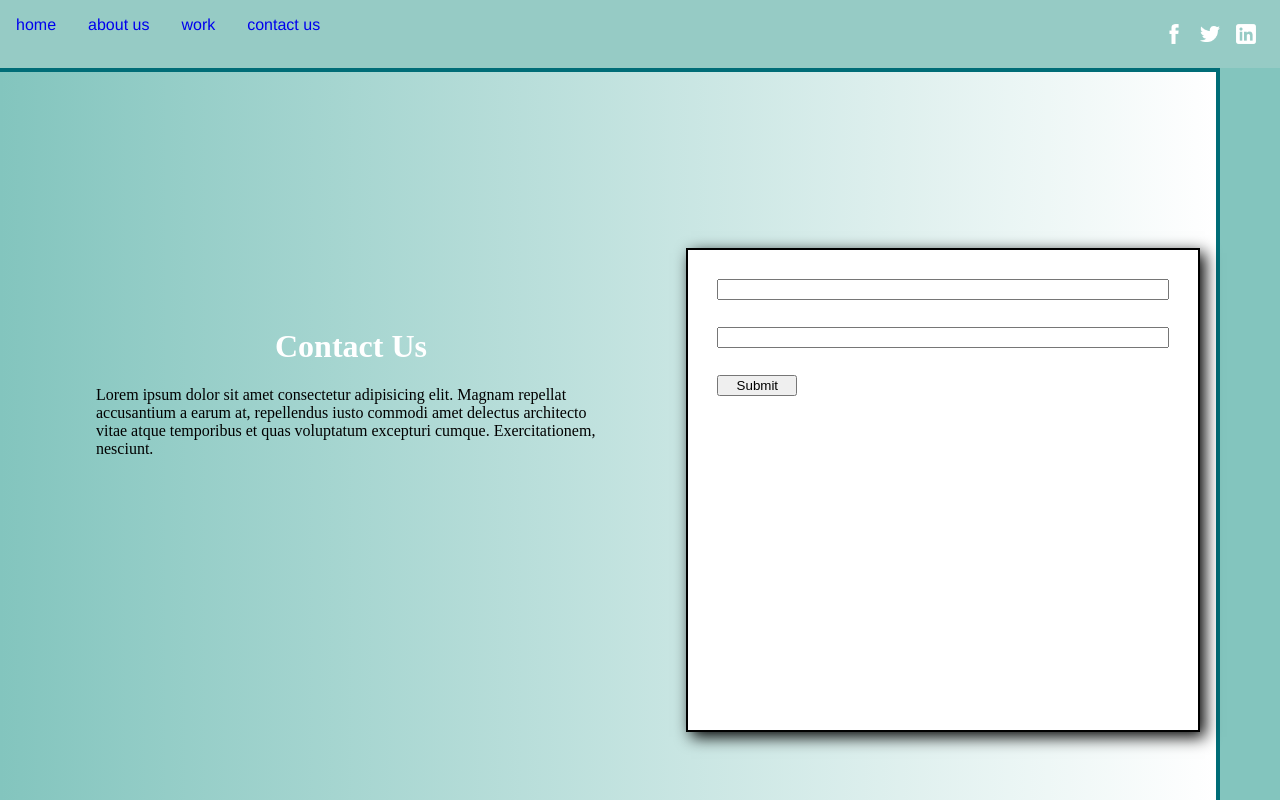
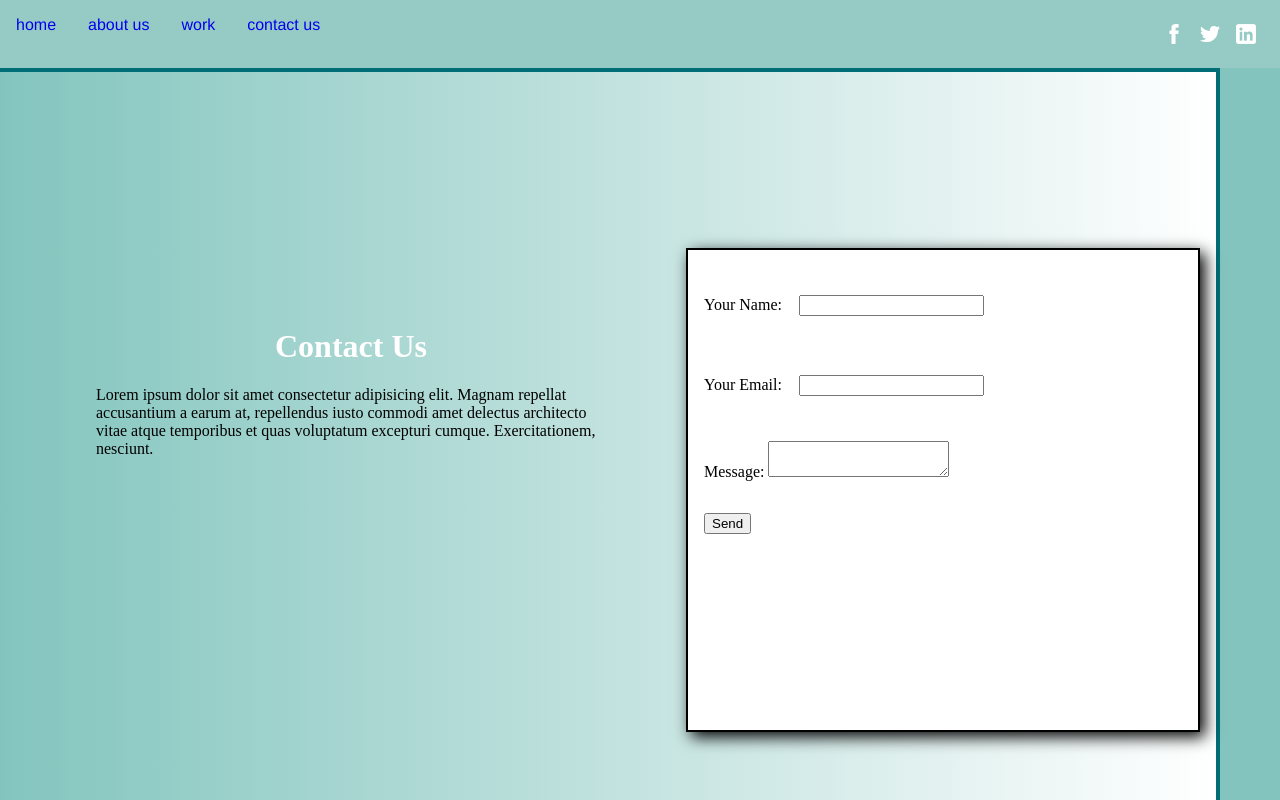
Before and after one commit to jimernest90/sevengenmedia, a React (Create React App) app: page /contactus in a window 1280 px wide. Shown: the top 800 px of the page. Built offline with nearby package versions, Linux system fonts and the light colour scheme.

Commit message:
working on form handling

```diff
--- a/package.json
+++ b/package.json
@@ -6,6 +6,7 @@
     "@testing-library/jest-dom": "^5.11.4",
     "@testing-library/react": "^11.1.0",
     "@testing-library/user-event": "^12.1.10",
+    "gatsby-link": "^2.6.0",
     "react": "^17.0.1",
     "react-dom": "^17.0.1",
     "react-router-dom": "^5.2.0",
--- a/src/screens/Contact.jsx
+++ b/src/screens/Contact.jsx
@@ -1,7 +1,36 @@
 import React from 'react'
 import '../styles/contact.css'
 
-const Contact = () => {
+const encode = (data) => {
+    return Object.keys(data)
+        .map(key => encodeURIComponent(key) + "=" + encodeURIComponent(data[key]))
+        .join("&");
+  }
+
+  class Contact extends React.Component {
+    constructor(props) {
+      super(props);
+      this.state = { name: "", email: "", message: "" };
+    }
+
+    /* Here’s the juicy bit for posting the form submission */
+
+    handleSubmit = e => {
+      fetch("/", {
+        method: "POST",
+        headers: { "Content-Type": "application/x-www-form-urlencoded" },
+        body: encode({ "form-name": "contact", ...this.state })
+      })
+        .then(() => alert("Success!"))
+        .catch(error => alert(error));
+
+      e.preventDefault();
+    };
+
+    handleChange = e => this.setState({ [e.target.name]: e.target.value });
+
+    render() {
+        const { name, email, message } = this.state;
     return(
         <div className='contact'>
             <div className='box'>
@@ -11,16 +40,32 @@
             <p>Lorem ipsum dolor sit amet consectetur adipisicing elit. Magnam repellat accusantium a earum at, repellendus iusto commodi amet delectus architecto vitae atque temporibus et quas voluptatum excepturi cumque. Exercitationem, nesciunt.</p>
             </div>
             <div className='contact_right'>
-            <form>
-                <input type='text'/>
-                <input type='text'/>
-                <input type='submit' className='submit'/>
-            </form>
+            <form onSubmit={this.handleSubmit}>
+          <p>
+            <label>
+              Your Name: <input type="text" name="name" value={name} onChange={this.handleChange} />
+            </label>
+          </p>
+          <p>
+            <label>
+              Your Email: <input type="email" name="email" value={email} onChange={this.handleChange} />
+            </label>
+          </p>
+          <p>
+            <label>
+              Message: <textarea name="message" value={message} onChange={this.handleChange} />
+            </label>
+          </p>
+          <p>
+            <button type="submit">Send</button>
+          </p>
+        </form>
             </div>
             </div>
             </div>
         </div>
     )
 }
+}
 
 export default Contact;
```
Also changed, not shown: 1 other file (tests, documents, lock files or other folders).
